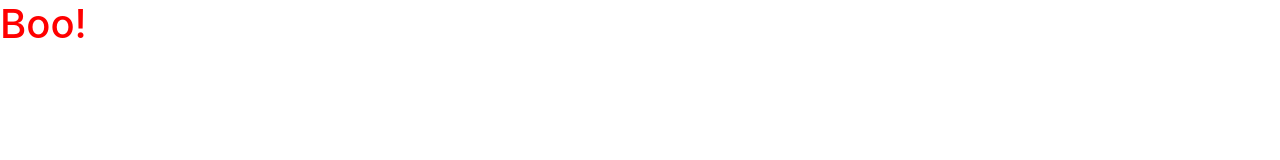
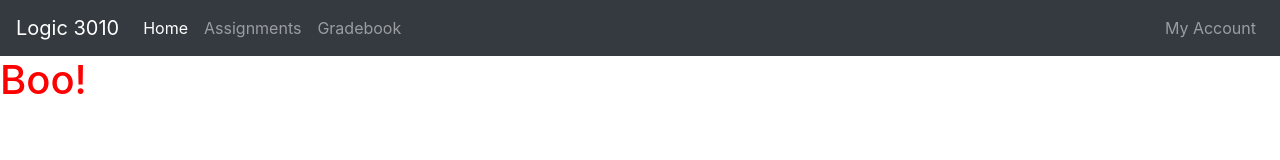
Before and after one commit to alex-greff/logic-high-fidelity-prototype, a website: page index.html in a window 1280 px wide. Drawn offline with nearby package versions, Linux system fonts and the light colour scheme.

Commit message:
Added nav bar

```diff
--- a/index.html
+++ b/index.html
@@ -12,7 +12,35 @@
         <link href="css/stylesheet.css" rel="stylesheet">
     </head>
     <body>
+        <nav class="navbar navbar-expand-sm navbar-dark bg-dark">
+            <a class="navbar-brand" href="#">Logic 3010</a>
+            <button class="navbar-toggler" type="button" data-toggle="collapse" data-target="#navbarsExample03" aria-controls="navbarsExample03" aria-expanded="false" aria-label="Toggle navigation">
+                <span class="navbar-toggler-icon"></span>
+            </button>
+
+            <div class="collapse navbar-collapse" id="navbarsExample03">
+                <ul class="navbar-nav mr-auto">
+                    <li class="nav-item active">
+                        <a class="nav-link" href="#">Home <span class="sr-only">(current)</span></a>
+                    </li>
+                    <li class="nav-item">
+                        <a class="nav-link" href="#">Assignments <span class="sr-only">(current)</span></a>
+                    </li>
+                    <li class="nav-item">
+                        <a class="nav-link" href="#">Gradebook <span class="sr-only">(current)</span></a>
+                    </li>
+                </ul>
+                <ul class="navbar-nav justify-content-end">
+                    <li class="nav-item">
+                        <a class="nav-link" href="#">My Account <span class="sr-only">(current)</span></a>
+                    </li>
+                </ul>
+            </div>
+        </nav>
+
         <h1>Boo!</h1>
+
+
     </body>
 
     <!-- Scripts placed at bottom so page loads faster -->
```
